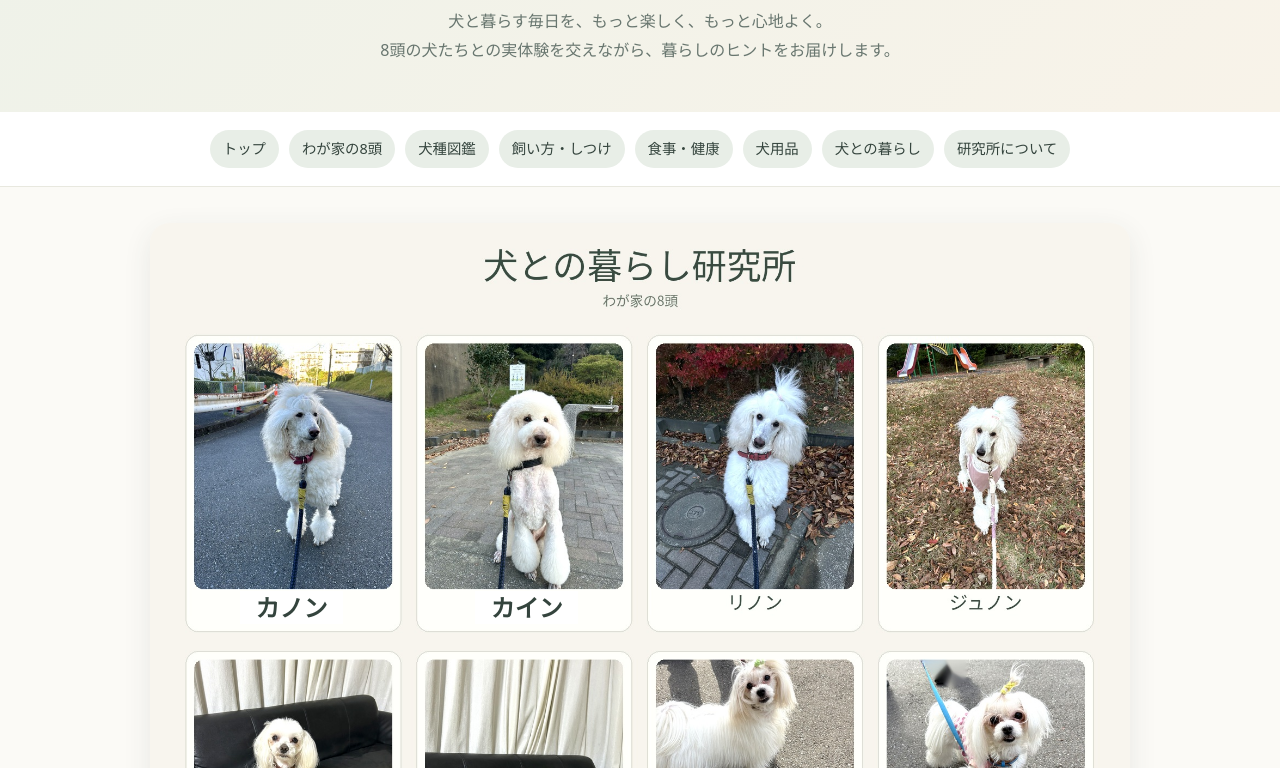
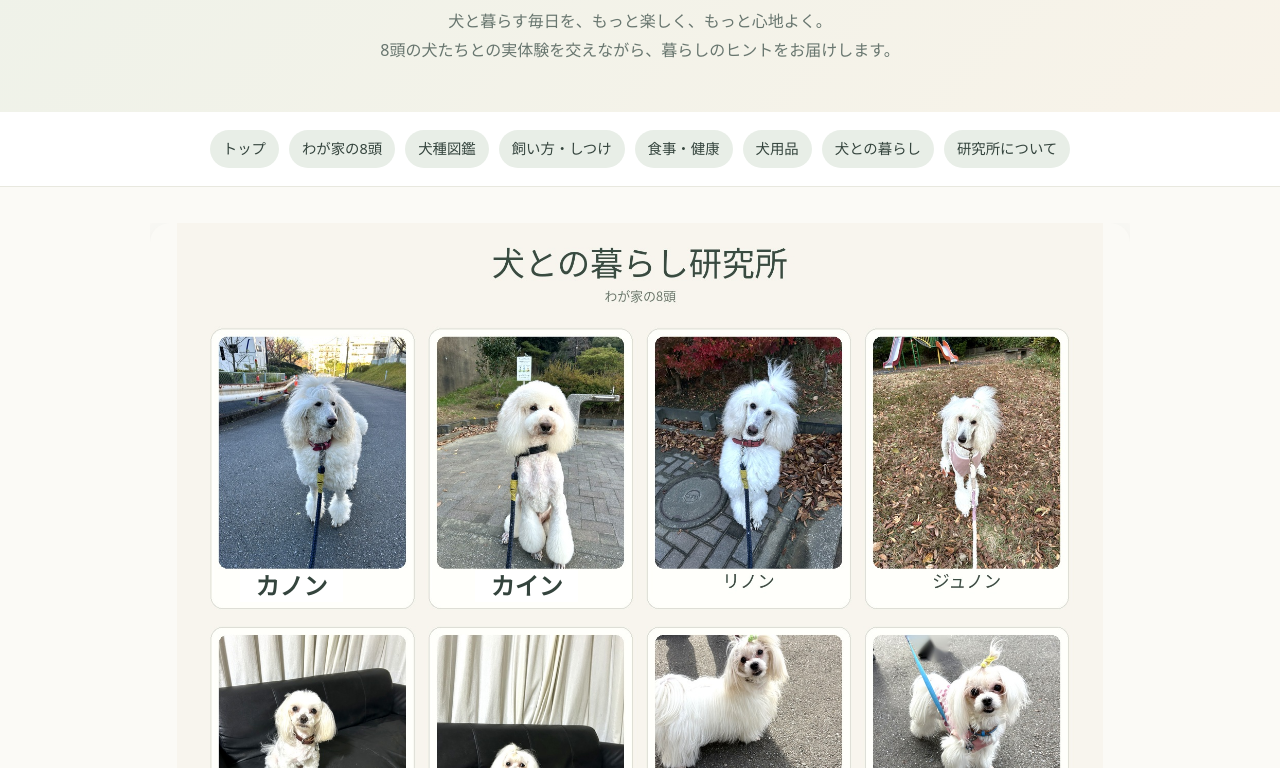
Before and after one commit to K-N-Arcana/inu-no-kurashi-lab, a plain HTML site: page index.html in a window 1280 px wide. Shown: the part 184-952 px from the top of the page. Drawn offline with Linux system fonts and the light colour scheme.

Commit message:
写真全体を中央に配置する表示調整

```diff
--- a/index.html
+++ b/index.html
@@ -15,8 +15,8 @@
     nav{display:flex;justify-content:center;flex-wrap:wrap;gap:10px;padding:18px;background:#fff;border-bottom:1px solid #e8e8df}
     nav a{color:var(--ink);text-decoration:none;padding:6px 13px;border-radius:99px;background:var(--sage);font-size:.9rem}
     main{max-width:1080px;margin:0 auto;padding:36px 20px 70px}
-    .family-photo{position:relative;margin:0 auto 48px;max-width:980px}
-    .family-photo img{display:block;width:100%;height:auto;border-radius:20px;box-shadow:0 8px 28px #34443d18}
+    .family-photo{position:relative;display:flex;justify-content:center;align-items:center;margin:0 auto 48px;max-width:980px;overflow:hidden}
+    .family-photo img{display:block;width:100%;max-width:100%;height:auto;max-height:720px;object-fit:contain;object-position:center center;margin:0 auto;border-radius:20px;box-shadow:0 8px 28px #34443d18}
     .photo-name{position:absolute;top:48.2%;height:4.4%;width:10.5%;display:grid;place-items:center;background:#fff;color:var(--ink);font-weight:600;font-size:clamp(16px,2vw,24px);line-height:1;pointer-events:none}
     .photo-name.left{left:9.2%}.photo-name.right{left:33.2%}
     section{margin:0 0 54px} h2{font-size:1.55rem;font-weight:600;margin:0 0 8px}
```
